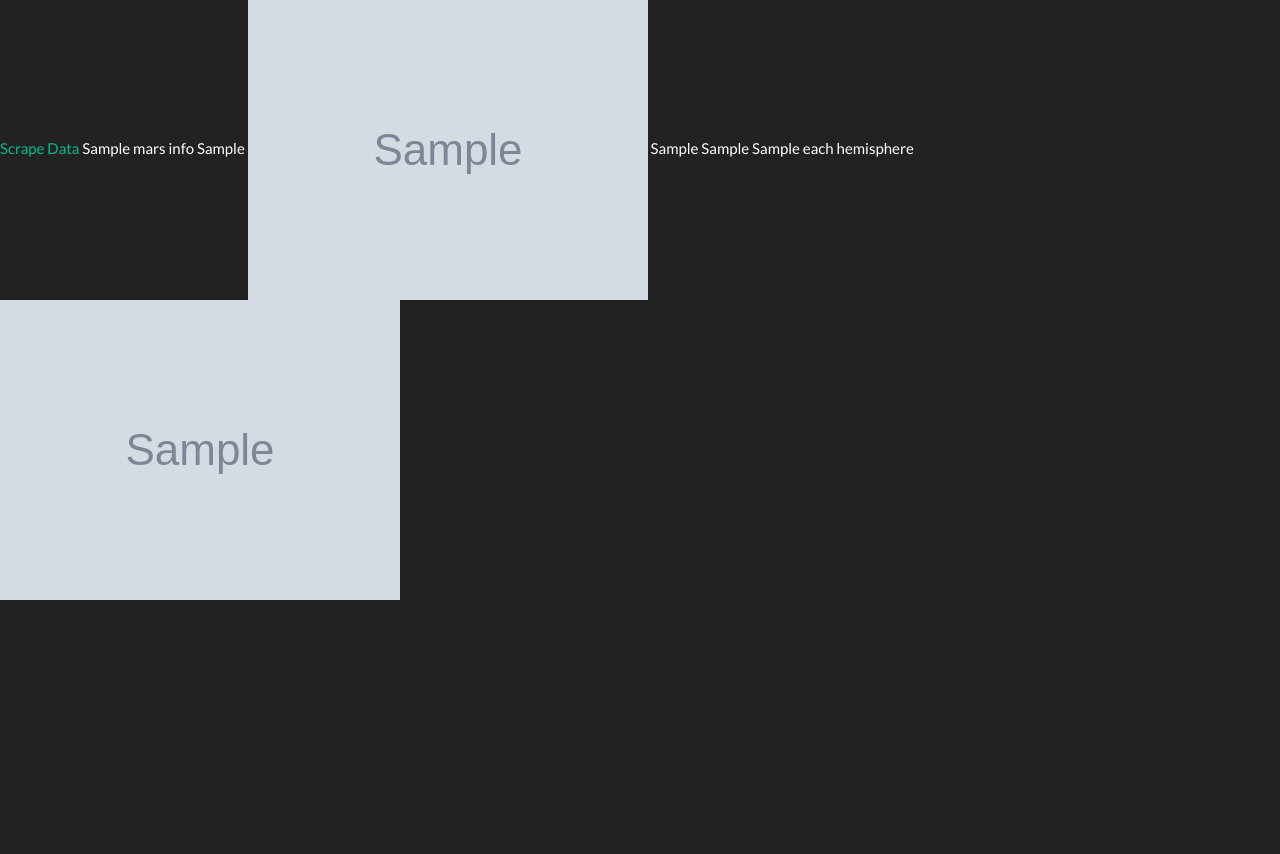
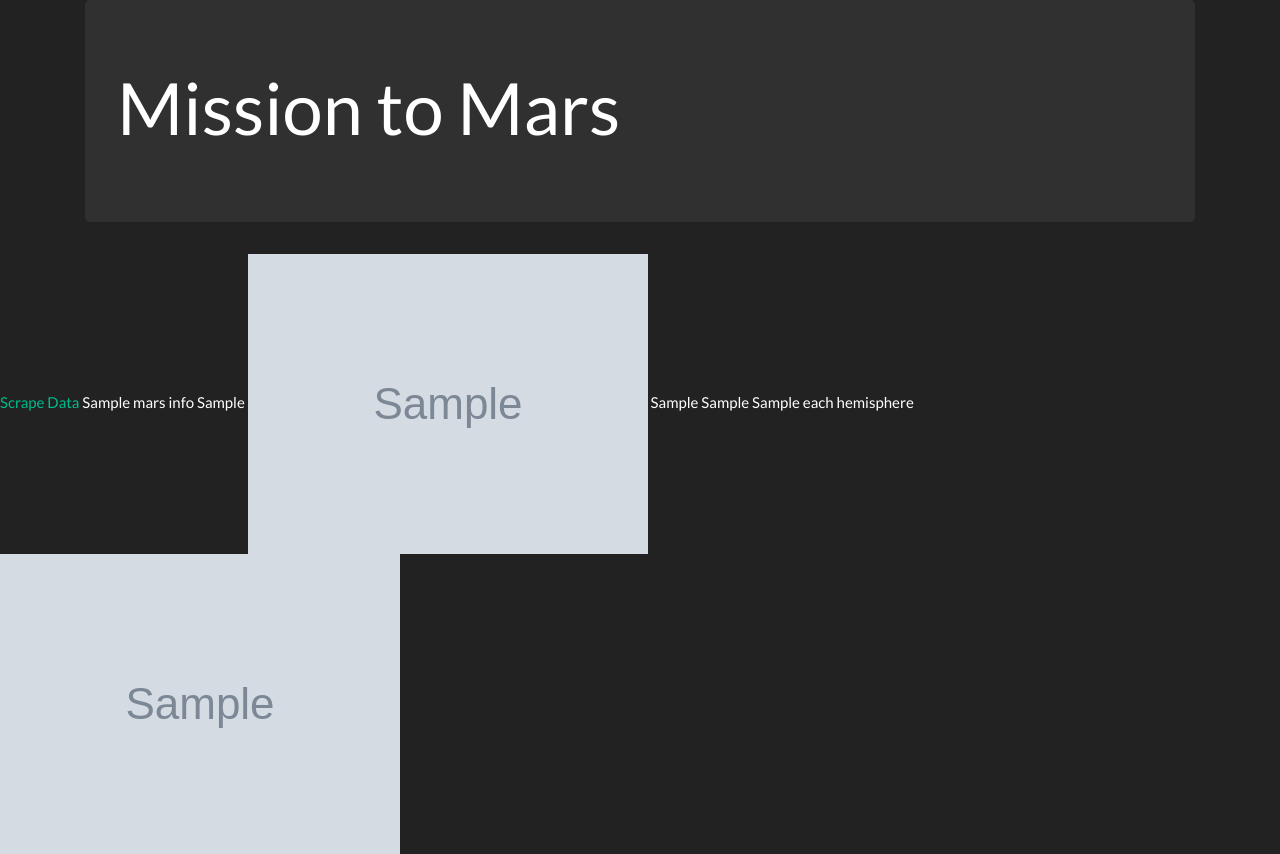
Before and after one commit to williamsit/Homework, a Flask app: template Mission_To_Mars/templates/index.html in a window 1280 px wide. Before the commit the page ends 600 px from the top, so only its background shows below. Run offline with Flask 2, Linux system fonts and the light colour scheme; the template is opened without the code that fills it: most values are stand-ins (such as "Sample title", 1, 10 or a date in 2020); grey boxes marked "Sample" are stand-in pictures; some libraries are stand-ins or nearby versions.

Commit message:
Update index.html

```diff
--- a/Mission_To_Mars/templates/index.html
+++ b/Mission_To_Mars/templates/index.html
@@ -11,7 +11,17 @@
     </head>
 
     <body>
-
+      <div class="container">
+        <div class="row">
+          <div class="col-md-12">
+            <div class="panel-body">
+              <div class="jumbotron">
+                <h1 class="display-3">Mission to Mars</h1>
+              </div>
+            </div>
+          </div>
+        </div>
+      </div>
 
     </body>
       <a href="/scrape">Scrape Data</a>
```
